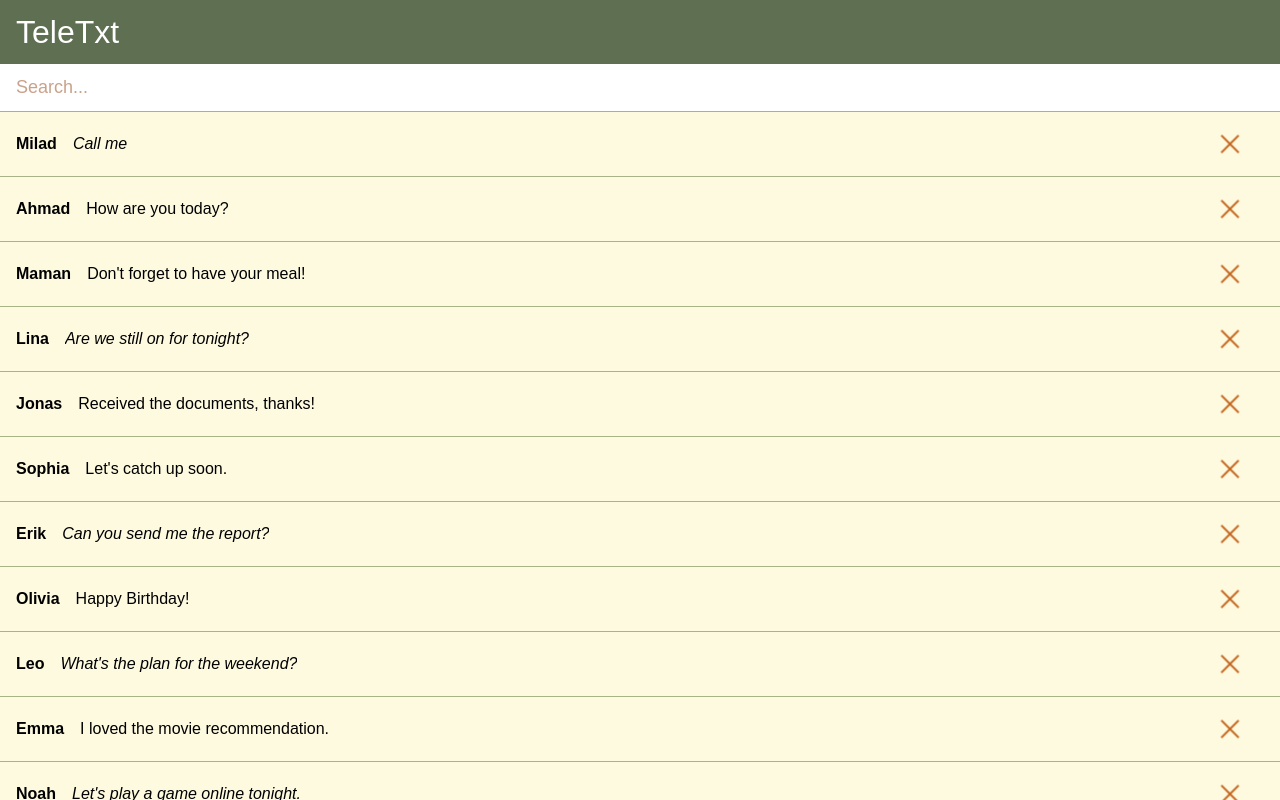
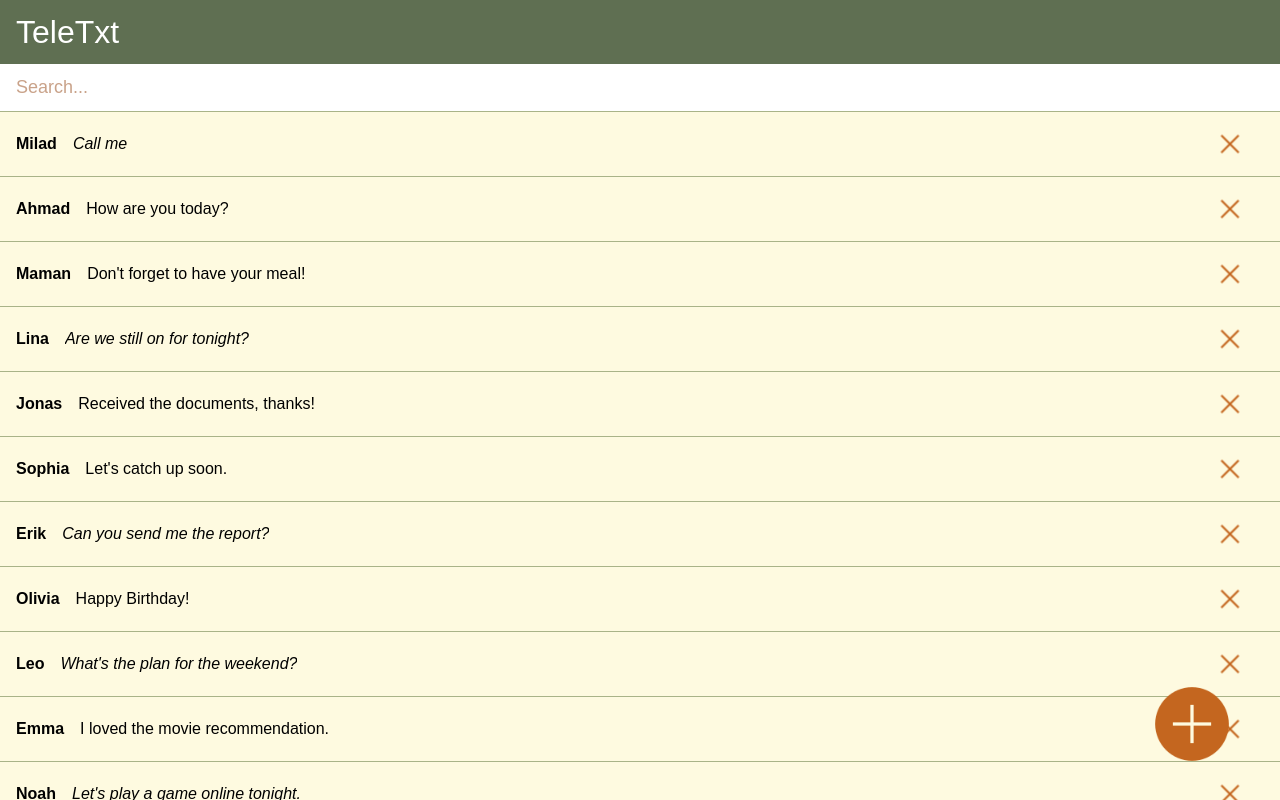
Before and after one commit to marzie-nd/teletxt, a React (Create React App) app: page /chats in a window 1280 px wide. Built offline with nearby package versions, Linux system fonts and the light colour scheme.

Commit message:
Fixes #4: add/add-user-button

```diff
--- /dev/null
+++ b/src/components/AddUser.jsx
@@ -0,0 +1,14 @@
+import ImageAdd from "../images/add.png";
+import './AddUser.scss';
+
+const AddUser = (onClick) => {
+  return (
+    <div className="AddUser">
+      <div className="AddButton" onClick={onClick}>
+        <img src={ImageAdd} alt="Add user" />
+      </div>
+    </div>
+  );
+};
+
+export default AddUser;
--- /dev/null
+++ b/src/components/AddUser.scss
@@ -0,0 +1,9 @@
+.AddUser {
+    position: absolute;
+    bottom: 2rem;
+    right: 3rem;
+
+    img {
+        width: 5rem;
+    }
+}
--- a/src/pages/Chats.jsx
+++ b/src/pages/Chats.jsx
@@ -2,6 +2,7 @@ import React from 'react';
 import ChatItem from "../components/ChatItem";
 import Header from "../components/Header";
 import "./Chats.scss";
+import AddUser from '../components/AddUser';
 
 const Chats = () => {
 
@@ -43,6 +44,7 @@ const Chats = () => {
             isUnread={chat.isUnread}
           />
         ))}
+        <AddUser />
       </div>
     </div>
   );
```
